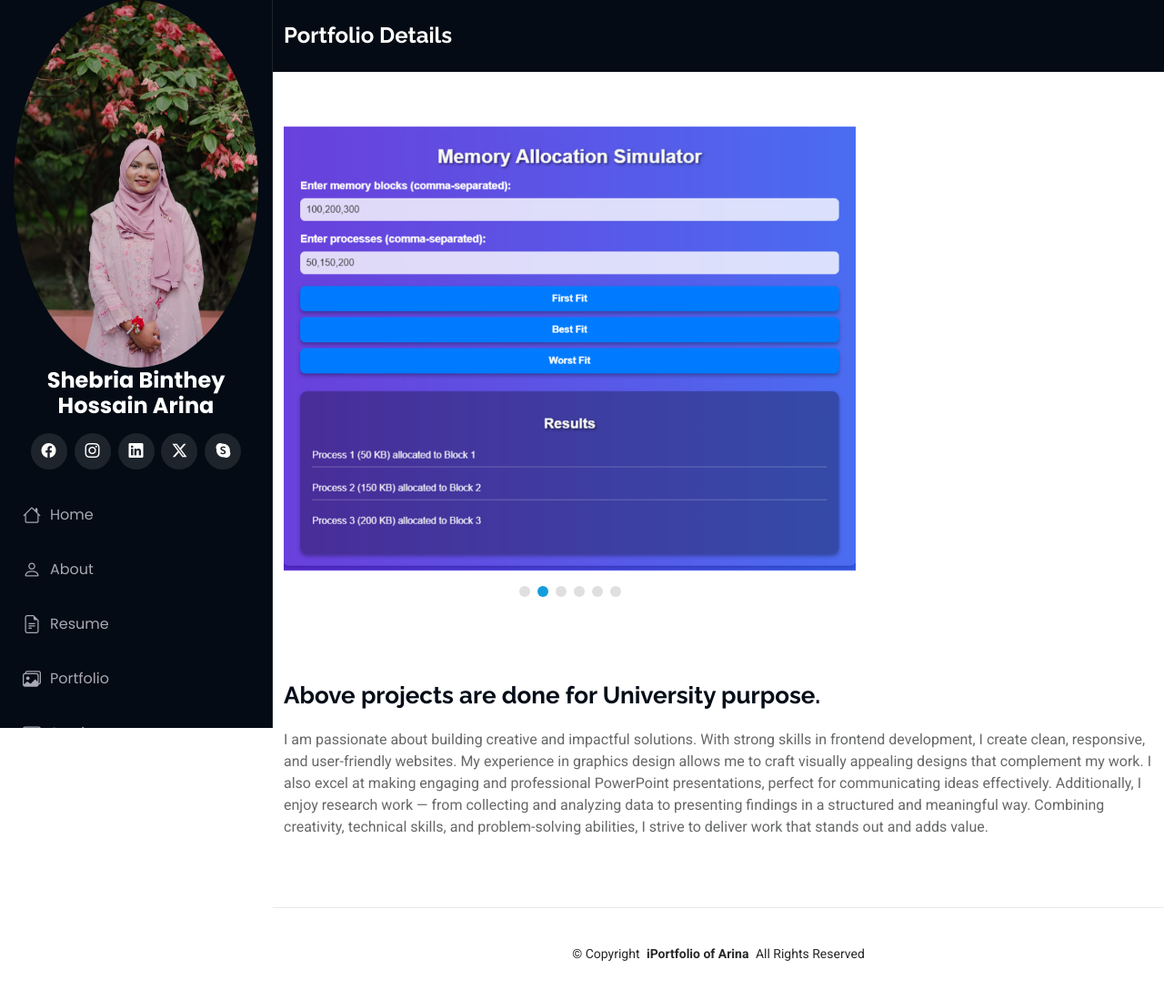
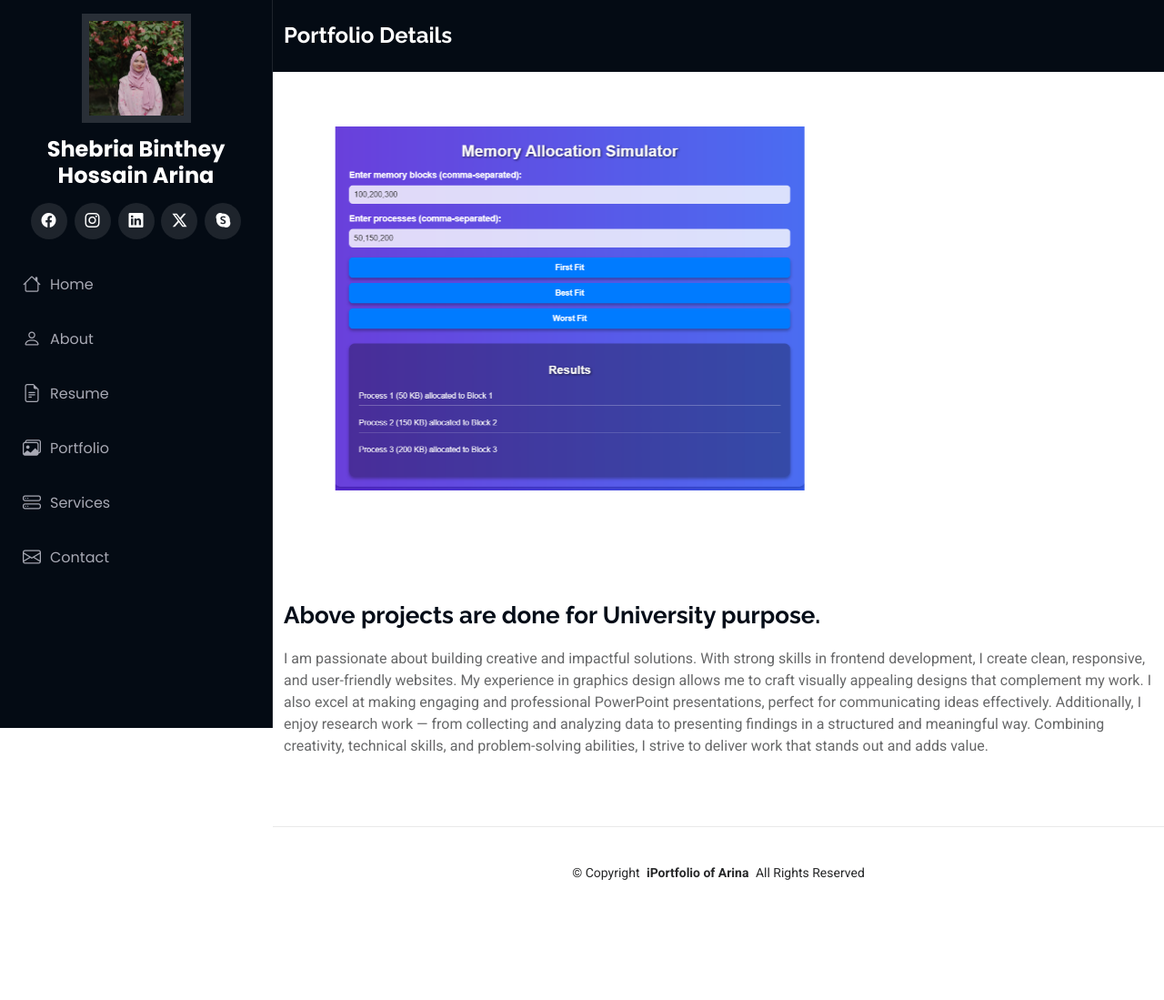
Before and after one commit to Shebria/portfolio-of-Arina, a plain HTML site: page portfolio-details.html in a window 1280 px wide. Shown: the whole page at 91% size. After the commit the page ends 1010 px from the top, so only its background shows below. Drawn offline with Linux system fonts and the light colour scheme.

Commit message:
Updated portfolio with new changes

```diff
--- a/assets/css/main.css
+++ b/assets/css/main.css
@@ -1343,13 +1343,21 @@
 --------------------------------------------------------------*/
 .portfolio-details .portfolio-details-slider img {
   width: 100%;
-  height: auto;          /* Keep aspect ratio */
+  height: 400%;          /* Keep aspect ratio */
   object-fit: contain;   /* Prevent stretching/cropping */
   max-height: 500px;     /* Optional: set a limit so very tall images don’t break layout */
   margin: 0 auto;        /* Center image if smaller than container */
   display: block;
+    justify-content: center;  /* horizontal center */
+  align-items: center;
 }
-
+/* Make images responsive and keep aspect ratio */
+.portfolio-details .portfolio-details-slider .swiper-slide img {
+  max-width: 100%;
+  max-height: 400px;  /* adjust height as needed */
+  object-fit: contain;
+  border-radius: 8px;  /* optional rounded corners */
+}
 
 .portfolio-details .portfolio-details-slider .swiper-pagination {
   margin-top: 20px;
--- a/portfolio-details.html
+++ b/portfolio-details.html
@@ -32,14 +32,19 @@
   <!-- Custom Fixes -->
   <style>
     /* Fix portfolio slider images */
-    .portfolio-details .portfolio-details-slider img {
-      width: 100%;
-      height: auto;
-      object-fit: contain;
-      max-height: 500px;
-      margin: 0 auto;
-      display: block;
-    }
+    portfolio-details .portfolio-details-slider .swiper-slide {
+  display: flex;
+  justify-content: center;
+  align-items: center;
+  background: #f8f9fa; /* optional: neutral background for empty space */
+}
+/* Force same size for all portfolio slider images */
+.portfolio-details .portfolio-details-slider .swiper-slide img {
+  width: 100%;
+  height: 400%;   /* fixed height for consistency */
+   object-fit: contain;/* crop to fit without distortion */
+  border-radius: 8px; /* optional: rounded corners */
+}
 
     /* Fix project info box */
     .portfolio-details .portfolio-info {
@@ -73,7 +78,7 @@
     <i class="header-toggle d-xl-none bi bi-list"></i>
 
     <div class="profile-img">
-      <img src="assets1/img/arina.jpeg" alt="" class="img-fluid rounded-circle">
+      <img src="assets1/img/arina.jpeg" alt="" class="img-fluid square-img">
     </div>
 
     <a href="index.html" class="logo d-flex align-items-center justify-content-center">
@@ -119,7 +124,7 @@
         <div class="row gy-4">
 
           <!-- Left Column: Slider -->
-          <div class="col-lg-8 col-md-12">
+          <div class="col-lg-8 col-md-12 d-flex justify-content-center">
             <div class="portfolio-details-slider swiper init-swiper">
               <script type="application/json" class="swiper-config">
                 {
```
